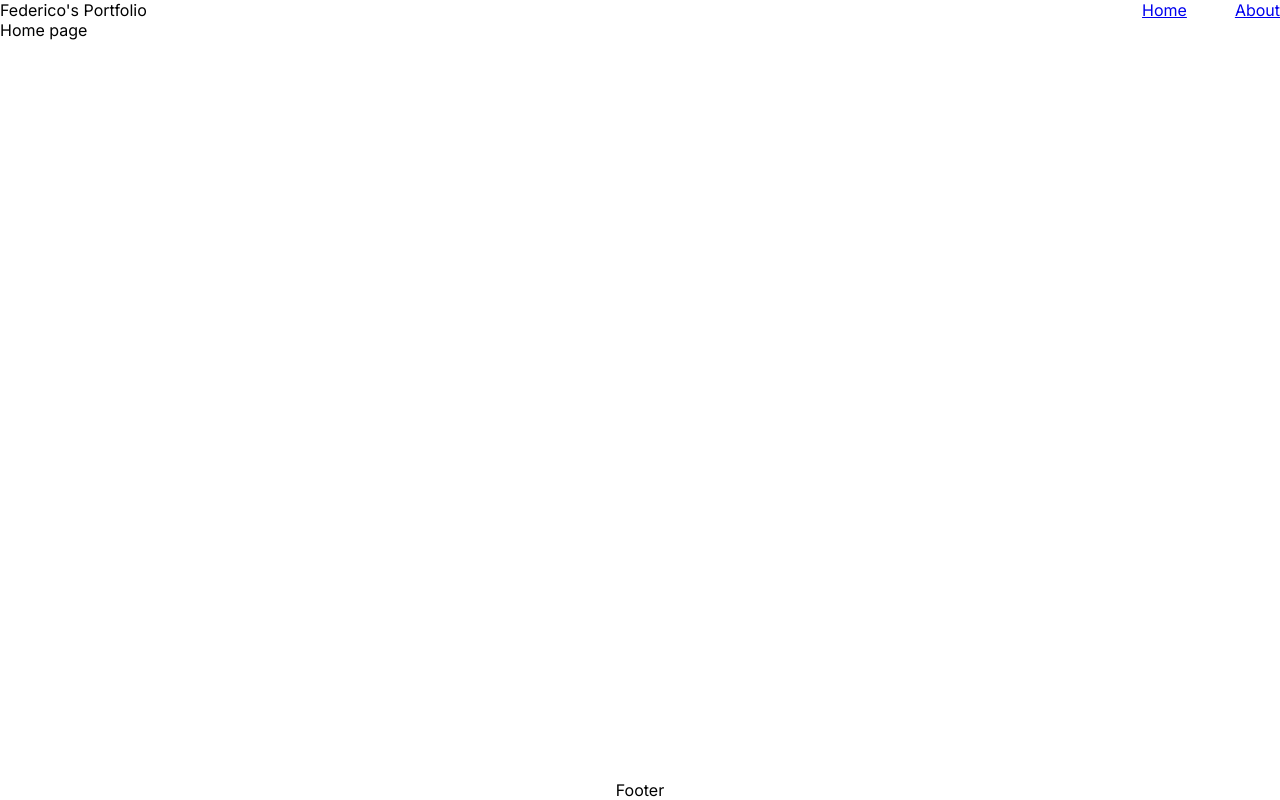
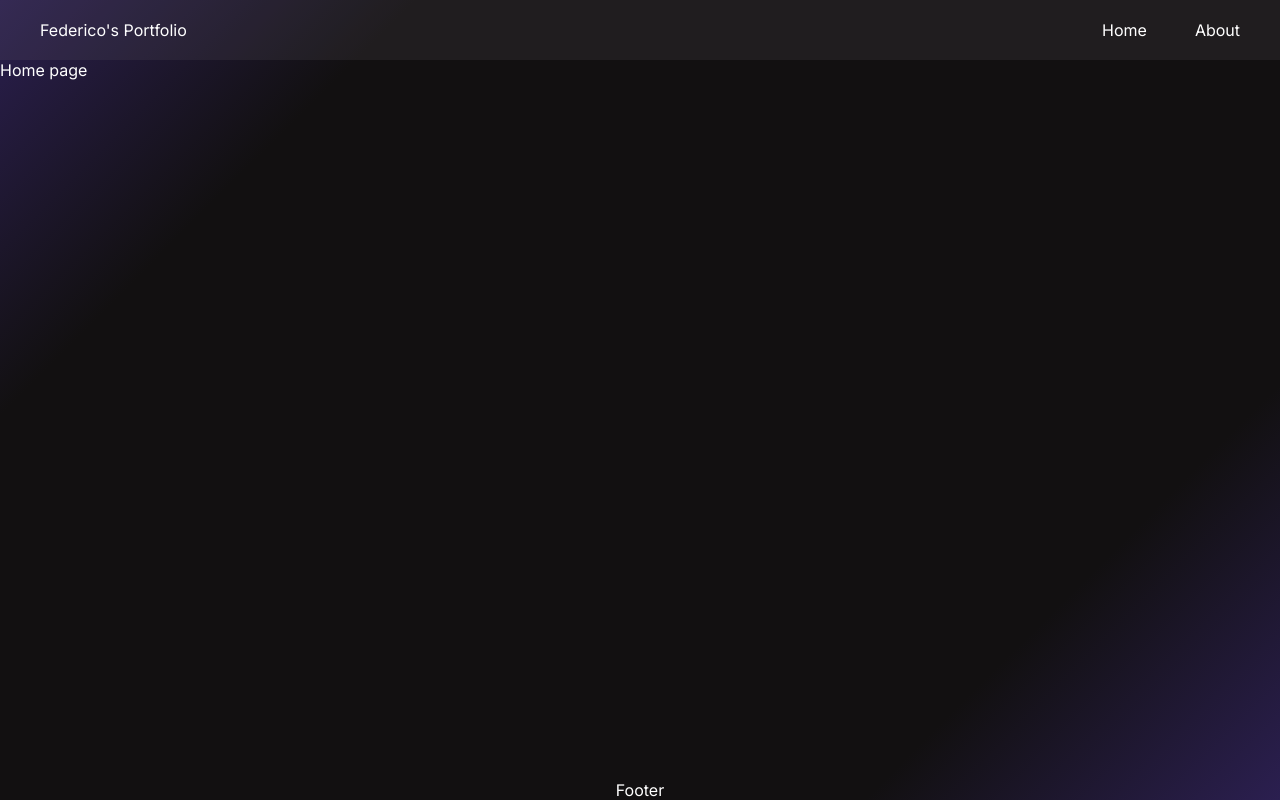
Before and after one commit to Tocco17/portfolio, a Next.js app: page / in a window 1280 px wide. Built offline with nearby package versions, Linux system fonts and the light colour scheme.

Commit message:
navbar theme

```diff
--- a/app/globals.css
+++ b/app/globals.css
@@ -29,6 +29,8 @@ body {
 	}
 } */
 
+/* ----------------------------------------------------------------------------------- */
+
 *
 {
     margin: 0;
@@ -43,6 +45,8 @@ body
     justify-content: space-between;
     align-items: center;
     min-height: 100vh;
+	background: linear-gradient(-45deg, #2b1f50, #121011 20% 80%, #2b1f50);
+	color: white;
 }
 
 .container
@@ -62,6 +66,8 @@ body
 	justify-content: space-between;
 	align-items: center;
 	min-width: 100%;
+	padding: 20px 40px;
+	background-color: #6461632b;
 }
 
 .menu-link-container{
@@ -80,3 +86,10 @@ body
 
 	list-style-type: none;
 }
+
+.menu-link a{
+	color: white;
+	text-decoration: none;
+}
+
+/* ------------------------------------------------- */
--- a/app/layout.tsx
+++ b/app/layout.tsx
@@ -4,7 +4,9 @@ import { Inter } from "next/font/google";
 import "./globals.css";
 import { Footer, Menu, PageContainer } from "../components/menu";
 
-const inter = Inter({ subsets: ["latin"] });
+const inter = Inter({
+	subsets: ["latin"]
+});
 
 export const metadata: Metadata = {
 	title: "Portfolio",
@@ -18,7 +20,7 @@ export default function RootLayout({
 }>) {
 	return (
 		<html lang="en">
-			<body className={inter.className}>
+			<body className={`${inter.className}`}>
 				<Menu />
 
 				<PageContainer>{children}</PageContainer>
```
